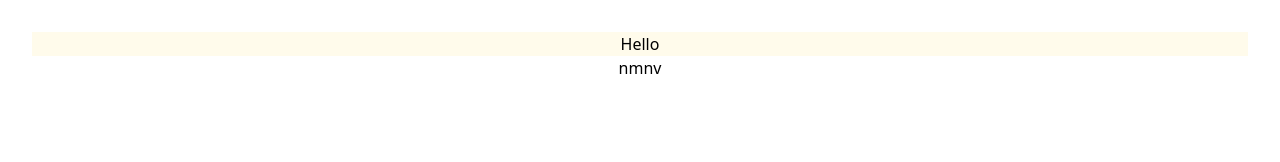
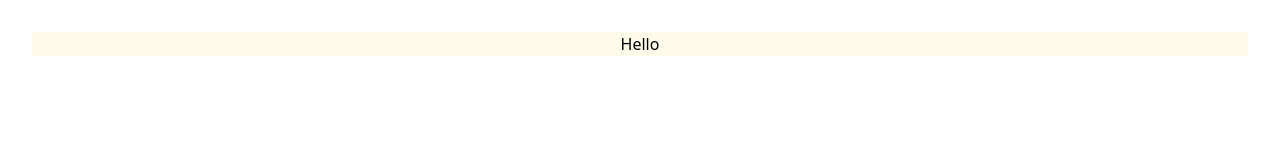
Before and after one commit to Navaneethmayya/Notes_Sharing_App, a React (Vite) app in the folder Notebook/: page / in a window 1280 px wide. Shown: the top 162 px of the page. Built offline with nearby package versions, Linux system fonts and the light colour scheme.

Commit message:
Update App.jsx
Checking

```diff
--- a/Notebook/src/App.jsx
+++ b/Notebook/src/App.jsx
@@ -11,7 +11,7 @@ function App() {
       <div className='bg-amber-50'>
         <p>Hello</p>
         </div>
-        nmnv
+        {/* //Testing */}
     </>
   )
 }
```
